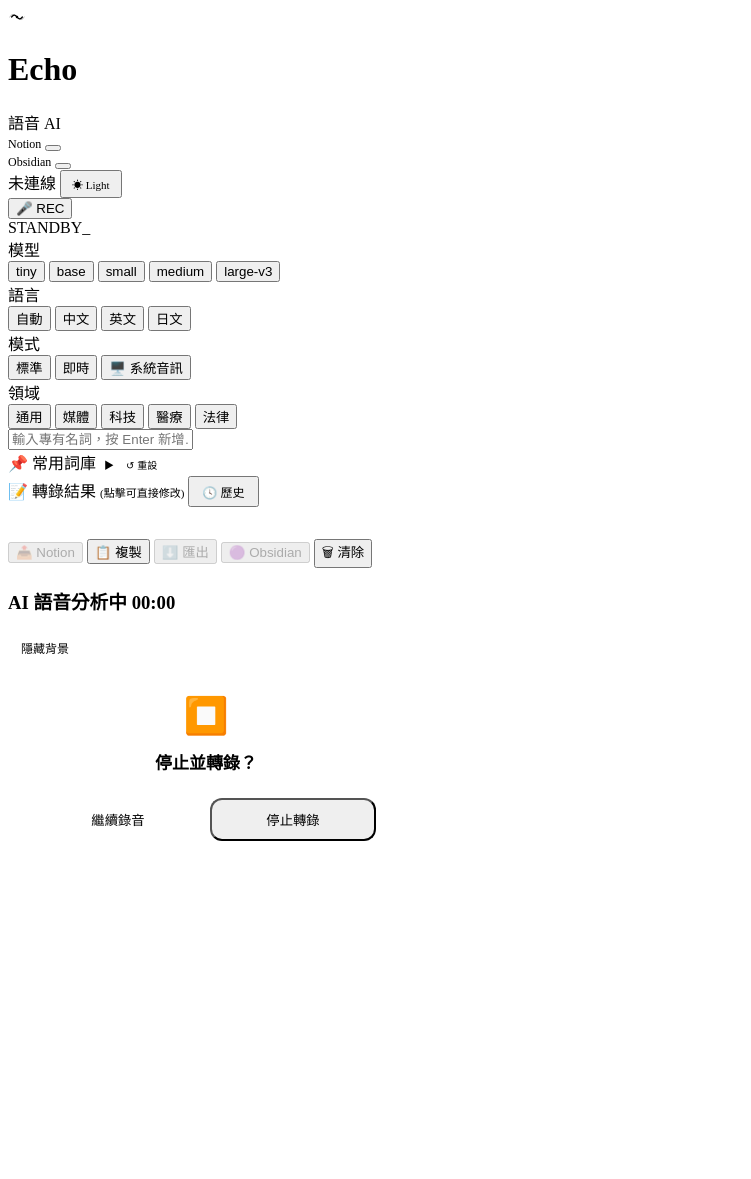
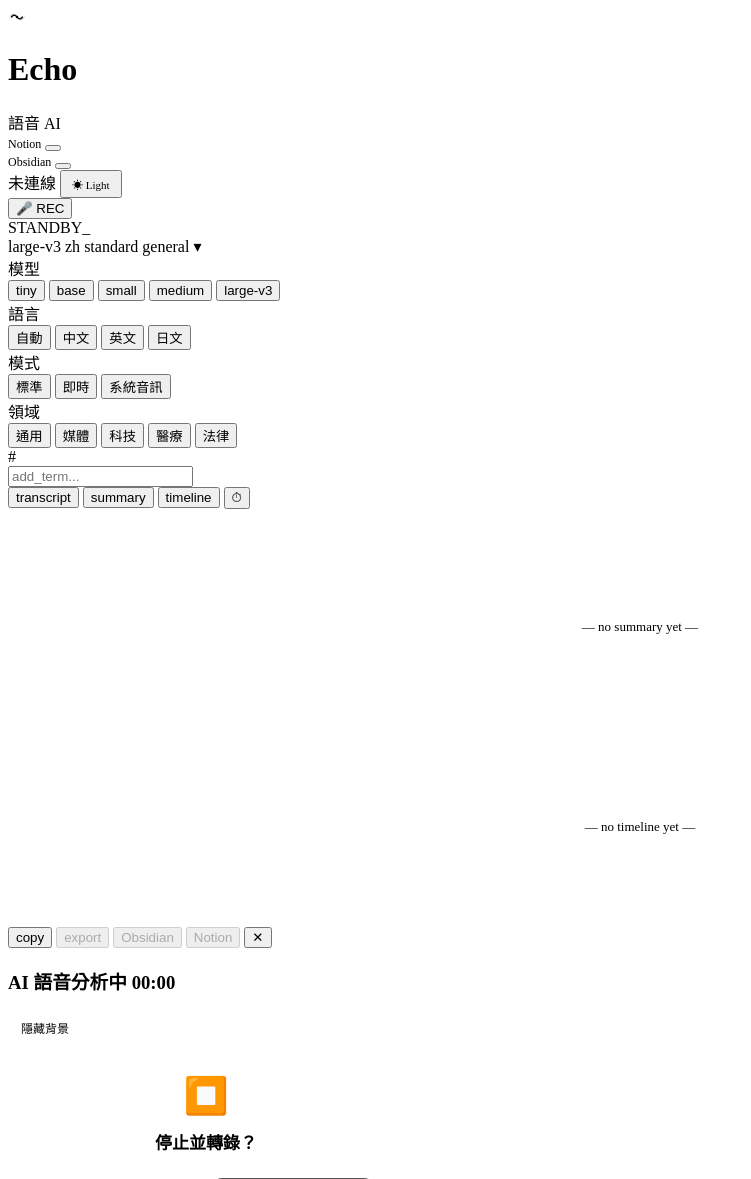
Before and after one commit to DaQing1108/whisper-local-stt, a Flask app: template templates/index.html in a window 1280 px wide. Shown: the top 1179 px of the page, without its empty margins (0-751 px from the left). Before the commit the page ends 841 px from the top, so only its background shows below. Run offline with Flask 3, Linux system fonts and the light colour scheme; the template is opened without the code that fills it, so the values that code supplies are empty.

Commit message:
feat(ui): v2.2 UI 重構 — 收合式 quick-bar、transcript tabs、全主題修正
- quick-bar 改為 chip summary（large-v3 zh standard general ▾）收合
  展開後顯示完整 pill groups，chevron 旋轉動畫
- transcript-card 加入 transcript / summary / timeline 三 tab
  tab-panel 切換，history 按鈕移至 tab 列右側
- action buttons 改為 monospace act-btn（copy/export/Obsidian/Notion/✕）
  export 保留下拉選單，清除鍵 margin-left:auto 靠右紅色 hover
- vocab-bar 改為極簡 # add_term... 設計，保留 active-tags-container
- light mode 修正：所有 card/bar/header 背景換為 CSS 變數
  rgba(22,25,35,x) → var(--surface/card)，header badge → var(--surface2)
- 移除殘留 hardcoded dark rgba，確保 dark/light 雙主題一致

```diff
--- a/static/app.css
+++ b/static/app.css
@@ -554,6 +544,141 @@
   .modal-log-entry:last-child::before  { content: "⏳"; font-size: 14px; animation: pulse 2s infinite; display: inline-block; }
   .modal-log-entry:not(:last-child)::before { content: "✓"; font-size: 14px; color: var(--green); display: inline-block; font-weight: bold; text-shadow: 0 0 10px rgba(52,211,153,0.5); }
 
+  /* ── Quick Bar Collapsed ── */
+  .qb-summary {
+    display: flex;
+    align-items: center;
+    gap: 8px;
+    cursor: pointer;
+    user-select: none;
+  }
+  .qb-chip {
+    padding: 3px 10px;
+    border-radius: 6px;
+    font-size: 12px;
+    font-family: var(--mono);
+    background: var(--surface2);
+    color: var(--text);
+    border: 1px solid var(--border);
+    transition: border-color .15s;
+  }
+  .qb-summary:hover .qb-chip { border-color: rgba(29,158,117,0.35); }
+  .qb-chevron {
+    margin-left: auto;
+    color: var(--muted);
+    font-size: 11px;
+    transition: transform .2s;
+  }
+  .quick-bar.expanded .qb-chevron { transform: rotate(180deg); }
+  .qb-expand {
+    display: none;
+    flex-direction: column;
+    gap: 10px;
+    padding-top: 12px;
+    border-top: 1px solid var(--border);
+    margin-top: 10px;
+  }
+  .quick-bar.expanded .qb-expand { display: flex; }
+
+  /* ── Transcript Tabs ── */
+  .transcript-tabs {
+    display: flex;
+    align-items: center;
+    border-bottom: 1px solid var(--border);
+    margin-bottom: 16px;
+    gap: 0;
+  }
+  .tab-btn {
+    background: none;
+    border: none;
+    padding: 8px 16px;
+    font-size: 12px;
+    color: var(--muted);
+    cursor: pointer;
+    font-family: var(--mono);
+    letter-spacing: .3px;
+    position: relative;
+    transition: color .15s;
+  }
+  .tab-btn:hover { color: var(--text); }
+  .tab-btn.active { color: var(--accent2); }
+  .tab-btn.active::after {
+    content: '';
+    position: absolute;
+    bottom: -1px; left: 0; right: 0;
+    height: 2px;
+    background: var(--accent);
+    border-radius: 2px 2px 0 0;
+  }
+  .tab-icon-btn {
+    background: none; border: none;
+    padding: 6px 10px; margin-left: auto;
+    color: var(--muted); cursor: pointer;
+    font-size: 14px; transition: color .15s;
+  }
+  .tab-icon-btn:hover { color: var(--text); }
+  .tab-panel { display: none; }
+  .tab-panel.active { display: block; }
+
+  /* ── Vocab Bar Simplified ── */
+  .vocab-bar {
+    background: var(--surface);
+    border: 1px solid var(--border);
+    border-radius: 12px;
+    padding: 10px 16px;
+    display: flex;
+    align-items: center;
+    gap: 10px;
+  }
+  .vocab-hash {
+    color: var(--accent2);
+    font-family: var(--mono);
+    font-size: 15px;
+    font-weight: 600;
+    flex-shrink: 0;
+  }
+  .vocab-input-row {
+    flex: 1;
+    display: flex;
+    flex-wrap: wrap;
+    align-items: center;
+    gap: 6px;
+    cursor: text;
+  }
+  .vocab-input-row input {
+    flex: 1;
+    min-width: 120px;
+    border: none;
+    background: transparent;
+    color: var(--text);
+    font-size: 13px;
+    font-family: var(--mono);
+    outline: none;
+  }
+  .vocab-input-row input::placeholder { color: var(--muted); }
+
+  /* ── Action Buttons (transcript) ── */
+  .actions { display: flex; gap: 8px; flex-wrap: wrap; align-items: center; margin-top: 16px; }
+  .act-btn {
+    padding: 7px 16px;
+    border-radius: 8px;
+    font-size: 12px;
+    font-family: var(--mono);
+    font-weight: 500;
+    border: 1px solid var(--border);
+    cursor: pointer;
+    transition: all .2s;
+    background: var(--surface2);
+    color: var(--muted);
+    letter-spacing: .3px;
+  }
+  .act-btn:hover { border-color: var(--accent); color: var(--accent2); background: rgba(29,158,117,0.06); }
+  .act-btn.primary { background: var(--accent); border-color: var(--accent); color: #fff; }
+  .act-btn.primary:hover { background: var(--accent2); border-color: var(--accent2); }
+  .act-btn:disabled { opacity: .35; cursor: not-allowed; }
+  .act-btn.act-clear { padding: 7px 11px; color: var(--muted); margin-left: auto; }
+  .act-btn.act-clear:hover { color: var(--red); border-color: var(--red); background: rgba(248,113,113,0.06); }
+
   /* ── Scrollbar ── */
   ::-webkit-scrollbar { width: 6px; }
   ::-webkit-scrollbar-track { background: transparent; }
--- a/static/app.js
+++ b/static/app.js
@@ -24,6 +24,34 @@ function getPillValue(groupId) {
 function setPill(el, groupId) {
   document.querySelectorAll('#' + groupId + ' .pill').forEach(p => p.classList.remove('active'))
   el.classList.add('active')
+  updateQBSummary()
+}
+
+// ── Quick bar collapse/expand ─────────────────────────────────
+function updateQBSummary() {
+  const modelVal = getPillValue('model-pill-group')
+  const el = {
+    model:  document.getElementById('qb-model'),
+    lang:   document.getElementById('qb-lang'),
+    mode:   document.getElementById('qb-mode'),
+    domain: document.getElementById('qb-domain'),
+  }
+  if (el.model)  el.model.textContent  = modelVal === 'large' ? 'large-v3' : modelVal
+  if (el.lang)   el.lang.textContent   = getPillValue('lang-pill-group')
+  if (el.mode)   el.mode.textContent   = getPillValue('mode-pill-group')
+  if (el.domain) el.domain.textContent = getPillValue('domain-pill-group')
+}
+function toggleQuickSettings() {
+  document.getElementById('quick-bar')?.classList.toggle('expanded')
+}
+
+// ── Transcript tabs ───────────────────────────────────────────
+function switchTab(tabName, btn) {
+  document.querySelectorAll('.tab-btn').forEach(b => b.classList.remove('active'))
+  document.querySelectorAll('.tab-panel').forEach(p => p.classList.remove('active'))
+  if (btn) btn.classList.add('active')
+  const panel = document.getElementById('panel-' + tabName)
+  if (panel) panel.classList.add('active')
 }
 
 // ── 錯誤碼對照表（P0-5）──────────────────────────────────────
@@ -1523,6 +1551,7 @@ function openPreferences() {
 
 document.addEventListener('DOMContentLoaded', () => {
   initTheme()
+  updateQBSummary()
   _initModelCheck()
   _checkConfigHealth()
   // 切換模型時重新檢查
--- a/templates/index.html
+++ b/templates/index.html
@@ -68,7 +68,15 @@
   </div>
 
   <!-- ── 快速設定列 ── -->
-  <div class="quick-bar">
+  <div class="quick-bar" id="quick-bar">
+    <div class="qb-summary" onclick="toggleQuickSettings()">
+      <span class="qb-chip" id="qb-model">large-v3</span>
+      <span class="qb-chip" id="qb-lang">zh</span>
+      <span class="qb-chip" id="qb-mode">standard</span>
+      <span class="qb-chip" id="qb-domain">general</span>
+      <span class="qb-chevron" id="qb-chevron">▾</span>
+    </div>
+    <div class="qb-expand" id="qb-expand">
       <div class="quick-group">
         <span class="quick-label">模型</span>
         <div class="pill-group" id="model-pill-group">
@@ -79,7 +87,6 @@
           <button class="pill active" data-val="large" onclick="setPill(this,'model-pill-group')">large-v3</button>
         </div>
       </div>
-    <div class="quick-divider"></div>
       <div class="quick-group">
         <span class="quick-label">語言</span>
         <div class="pill-group" id="lang-pill-group">
@@ -89,16 +96,14 @@
           <button class="pill" data-val="ja" onclick="setPill(this,'lang-pill-group')">日文</button>
         </div>
       </div>
-    <div class="quick-divider"></div>
       <div class="quick-group">
         <span class="quick-label">模式</span>
         <div class="pill-group" id="mode-pill-group">
           <button class="pill active" data-val="standard" onclick="setPill(this,'mode-pill-group');onModeChange()">標準</button>
           <button class="pill" data-val="live" onclick="setPill(this,'mode-pill-group');onModeChange()">即時</button>
-        <button class="pill" data-val="system" onclick="setPill(this,'mode-pill-group');onModeChange()">🖥️ 系統音訊</button>
+          <button class="pill" data-val="system" onclick="setPill(this,'mode-pill-group');onModeChange()">系統音訊</button>
         </div>
       </div>
-    <div class="quick-divider"></div>
       <div class="quick-group">
         <span class="quick-label">領域</span>
         <div class="pill-group" id="domain-pill-group">
@@ -110,46 +115,52 @@
         </div>
       </div>
     </div>
+  </div>
 
-  <!-- ── 專有名詞庫（折疊） ── -->
+  <!-- ── 專有名詞庫 ── -->
   <div class="vocab-bar">
-    <div class="tag-input-box" onclick="document.getElementById('tag-input-field').focus()">
+    <span class="vocab-hash">#</span>
+    <div class="vocab-input-row" onclick="document.getElementById('tag-input-field').focus()">
       <div id="active-tags-container" style="display:contents"></div>
-      <input id="tag-input-field" type="text" placeholder="輸入專有名詞，按 Enter 新增…">
+      <input id="tag-input-field" type="text" placeholder="add_term...">
     </div>
     <input type="hidden" id="extra-terms">
-    <div class="saved-dict">
-      <div class="saved-dict-header" onclick="toggleSavedDict()">
-        <span id="saved-dict-title">📌 常用詞庫 <span style="font-size:10px;margin-left:4px">▶</span></span>
-        <button class="btn" style="padding:2px 6px;font-size:10px;background:transparent;border-color:transparent" onclick="clearVocabLibrary(event)" title="還原預設詞庫">↺ 重設</button>
-      </div>
-      <div id="vocab-tags-container" class="dict-chips-container" style="display:none;"></div>
-    </div>
+    <span id="saved-dict-title" style="display:none"></span>
+    <div id="vocab-tags-container" style="display:none;"></div>
   </div>
 
   <!-- ── 轉錄結果 ── -->
   <div class="transcript-card">
-    <div class="transcript-header">
-      <span class="section-title">📝 轉錄結果</span>
-      <span style="font-size:11px;color:var(--muted)">(點擊可直接修改)</span>
-      <button class="btn" id="history-btn" onclick="toggleHistory()" style="margin-left:auto;padding:5px 12px;font-size:12px;">🕓 歷史</button>
+    <div class="transcript-tabs">
+      <button class="tab-btn active" onclick="switchTab('transcript',this)">transcript</button>
+      <button class="tab-btn" onclick="switchTab('summary',this)">summary</button>
+      <button class="tab-btn" onclick="switchTab('timeline',this)">timeline</button>
+      <button class="tab-icon-btn" id="history-btn" onclick="toggleHistory()" title="歷史記錄">⏱</button>
     </div>
+    <div id="panel-transcript" class="tab-panel active">
       <div id="transcript-box" contenteditable="true" spellcheck="false" style="outline:none;"></div>
+    </div>
+    <div id="panel-summary" class="tab-panel">
+      <div style="min-height:200px;display:flex;align-items:center;justify-content:center;color:var(--muted);font-size:13px;font-family:var(--mono)">— no summary yet —</div>
+    </div>
+    <div id="panel-timeline" class="tab-panel">
+      <div style="min-height:200px;display:flex;align-items:center;justify-content:center;color:var(--muted);font-size:13px;font-family:var(--mono)">— no timeline yet —</div>
+    </div>
     <audio id="local-audio-player" controls style="display:none;width:100%;margin-top:10px;height:32px;border-radius:8px;opacity:0.8;"></audio>
     <input type="file" id="file-input" accept="audio/*,video/*" multiple style="display:none">
-    <div class="actions" style="margin-top:14px">
-      <button class="btn primary" id="upload-btn" onclick="uploadToNotion()" disabled>📤 Notion</button>
-      <button class="btn" onclick="copyTranscript()">📋 複製</button>
+    <div class="actions">
+      <button class="act-btn" onclick="copyTranscript()">copy</button>
       <div class="export-wrap" style="position:relative;display:inline-block;">
-        <button class="btn" id="export-btn" onclick="toggleExportMenu()" disabled>⬇️ 匯出</button>
+        <button class="act-btn" id="export-btn" onclick="toggleExportMenu()" disabled>export</button>
         <div id="export-menu" style="display:none;position:absolute;bottom:110%;left:0;background:var(--surface2);border:1px solid var(--border);border-radius:10px;padding:6px;min-width:140px;z-index:99;box-shadow:0 4px 16px rgba(0,0,0,.3);">
-          <div class="export-item" onclick="exportAs('txt')">📄 純文字 .txt</div>
-          <div class="export-item" onclick="exportAs('srt')">🎬 字幕 .srt</div>
-          <div class="export-item" onclick="exportAs('md')">📝 Markdown .md</div>
+          <div class="export-item" onclick="exportAs('txt')">📄 .txt</div>
+          <div class="export-item" onclick="exportAs('srt')">🎬 .srt</div>
+          <div class="export-item" onclick="exportAs('md')">📝 .md</div>
         </div>
       </div>
-      <button class="btn" id="obsidian-btn" onclick="saveToObsidian()" disabled>🟣 Obsidian</button>
-      <button class="btn" onclick="clearTranscript()">🗑 清除</button>
+      <button class="act-btn" id="obsidian-btn" onclick="saveToObsidian()" disabled>Obsidian</button>
+      <button class="act-btn primary" id="upload-btn" onclick="uploadToNotion()" disabled>Notion</button>
+      <button class="act-btn act-clear" onclick="clearTranscript()" title="清除轉錄">✕</button>
     </div>
   </div>
 
```
Also changed, not shown: other parts of static/app.css (+9 -19 lines). Lines whose indentation alone changed are shown as unchanged.
